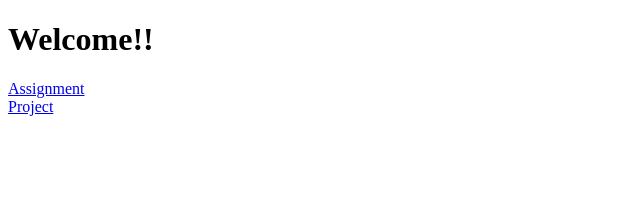
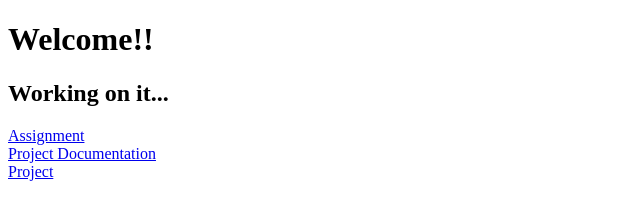
Before and after one commit to abhinavmaurya/WebDevSpring2016, a website: page public/index.html in a window 1280 px wide. Shown: the whole page, without its empty margins (0-640 px from the left). Drawn offline with Linux system fonts and the light colour scheme.

Commit message:
proj doc link added

```diff
--- a/public/index.html
+++ b/public/index.html
@@ -6,8 +6,10 @@
 </head>
 <body>
 <h1>Welcome!!</h1>
+<h2>Working on it...</h2>
 
 <a href="/assignment/home.html">Assignment</a> <br>
+<a href="https://docs.google.com/document/d/1Vfu5hwkaSTG7TVNXEPkp99zrGNGR7ff1nEwTIydo8ZM/edit">Project Documentation</a> <br>
 <a href="/project/index.html">Project</a>
 </body>
 </html>
```
